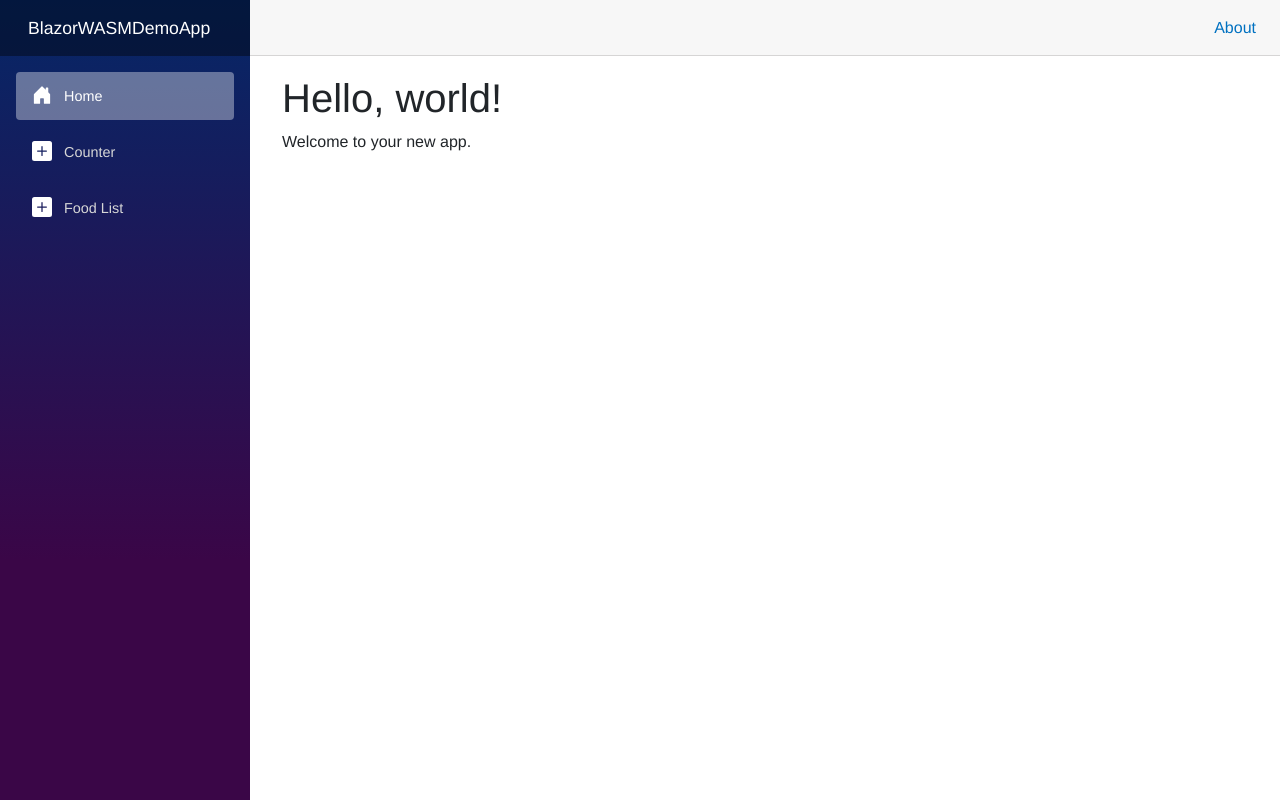
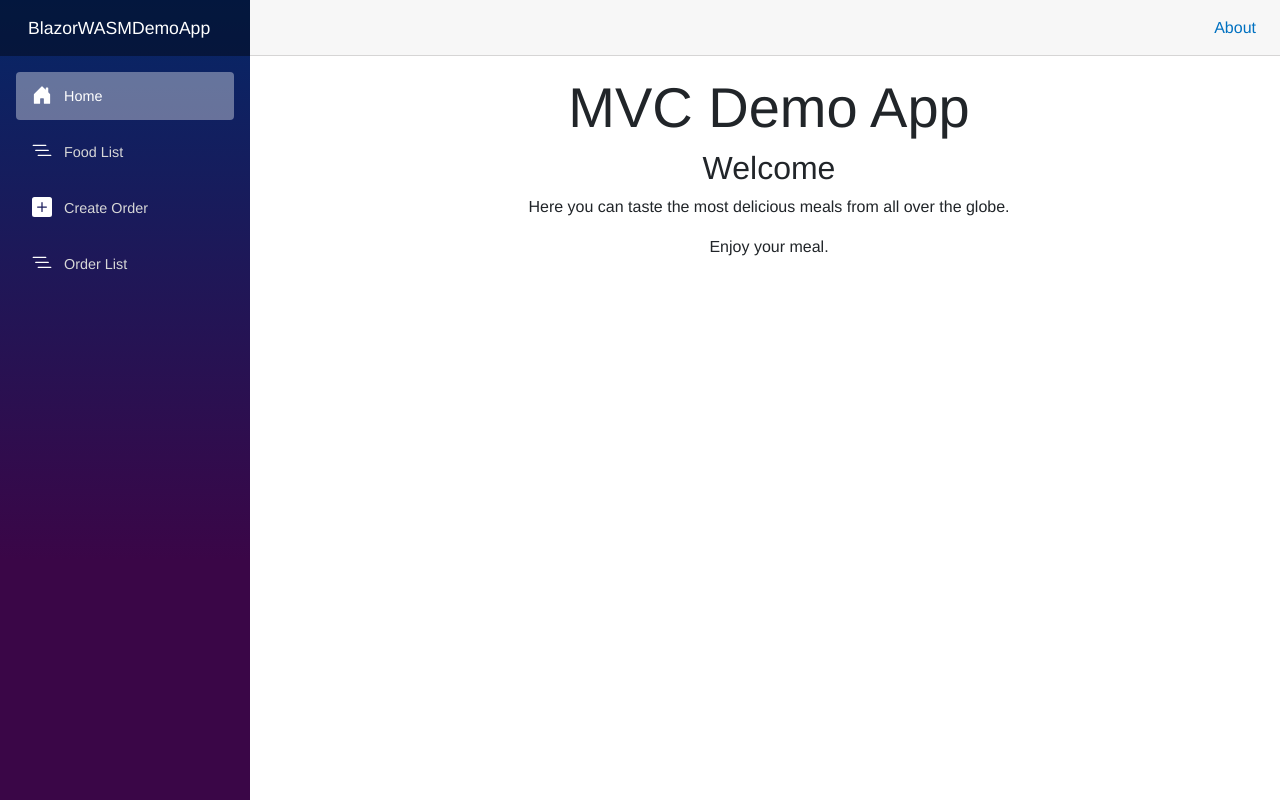
Before and after one commit to Alejoho/BlazorWASMDemo, an ASP.NET Core app: page / in a window 1280 px wide. Run offline with ASP.NET Core 8, Linux system fonts and the light colour scheme; style sheets or scripts are compiled from the project's sources.

Commit message:
Make Improvements In Several Parts
Add content to the Home page

Delete the Counter page and its navigation link

Change the icons of some items of the navigation menu

Add a loading spinner to the FoodList and OrderList pages

```diff
--- a/BlazorWASMDemoApp/Layout/NavMenu.razor
+++ b/BlazorWASMDemoApp/Layout/NavMenu.razor
@@ -15,13 +15,18 @@
             </NavLink>
         </div>
         <div class="nav-item px-3">
-            <NavLink class="nav-link" href="counter">
-                <span class="bi bi-plus-square-fill-nav-menu" aria-hidden="true"></span> Counter
+            <NavLink class="nav-link" href="food/list">
+                <span class="bi bi-list-nested-nav-menu" aria-hidden="true"></span> Food List
             </NavLink>
         </div>
         <div class="nav-item px-3">
-            <NavLink class="nav-link" href="food/list">
-                <span class="bi bi-plus-square-fill-nav-menu" aria-hidden="true"></span> Food List
+            <NavLink class="nav-link" href="order/create">
+                <span class="bi bi-plus-square-fill-nav-menu" aria-hidden="true"></span> Create Order
+            </NavLink>
+        </div>
+        <div class="nav-item px-3">
+            <NavLink class="nav-link" href="order/list">
+                <span class="bi bi-list-nested-nav-menu" aria-hidden="true"></span> Order List
             </NavLink>
         </div>
     </nav>
--- a/BlazorWASMDemoApp/Pages/Food/List.razor
+++ b/BlazorWASMDemoApp/Pages/Food/List.razor
@@ -25,7 +25,11 @@ else
         @if (_foods is null)
         {
             <tr>
-                <td colspan="3">Loading...</td>
+                <td colspan="6" class="text-center">
+                    <div class="spinner-border text-primary" role="status">
+                        <span class="visually-hidden">Loading...</span>
+                    </div>
+                </td>
             </tr>
         }
         else
--- a/BlazorWASMDemoApp/Pages/Home.razor
+++ b/BlazorWASMDemoApp/Pages/Home.razor
@@ -2,6 +2,9 @@
 
 <PageTitle>Home</PageTitle>
 
-<h1>Hello, world!</h1>
-
-Welcome to your new app.
+<div class="text-center">
+    <h1 class="display-4">MVC Demo App</h1>
+    <h2>Welcome</h2>
+    <p>Here you can taste the most delicious meals from all over the globe.</p>
+    <p>Enjoy your meal.</p>
+</div>
```
Also changed, not shown: BlazorWASMDemoApp/Pages/Counter.razor (deleted, +0 -18 lines), BlazorWASMDemoApp/Pages/Order/List.razor (+6 -2 lines).
